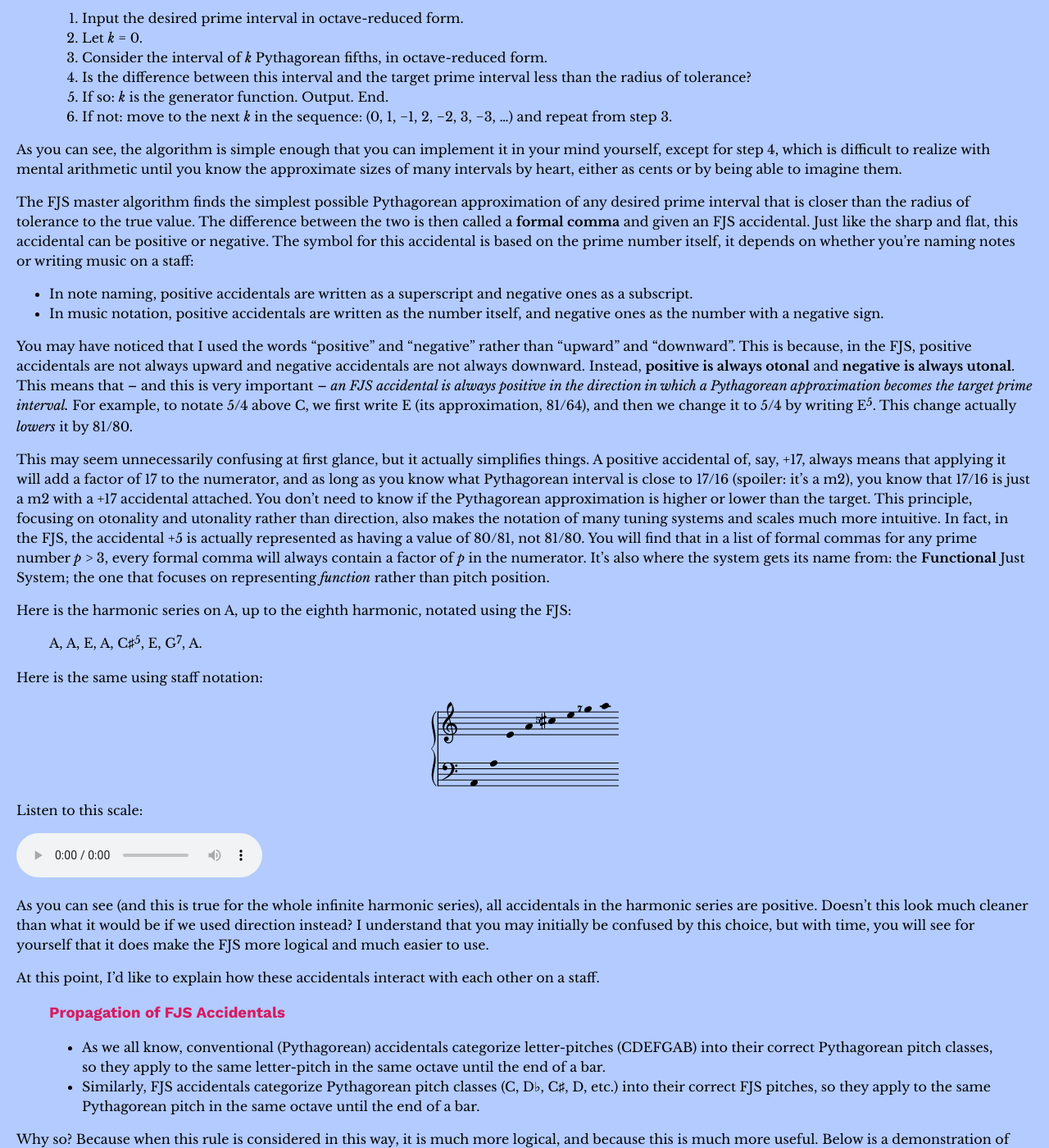
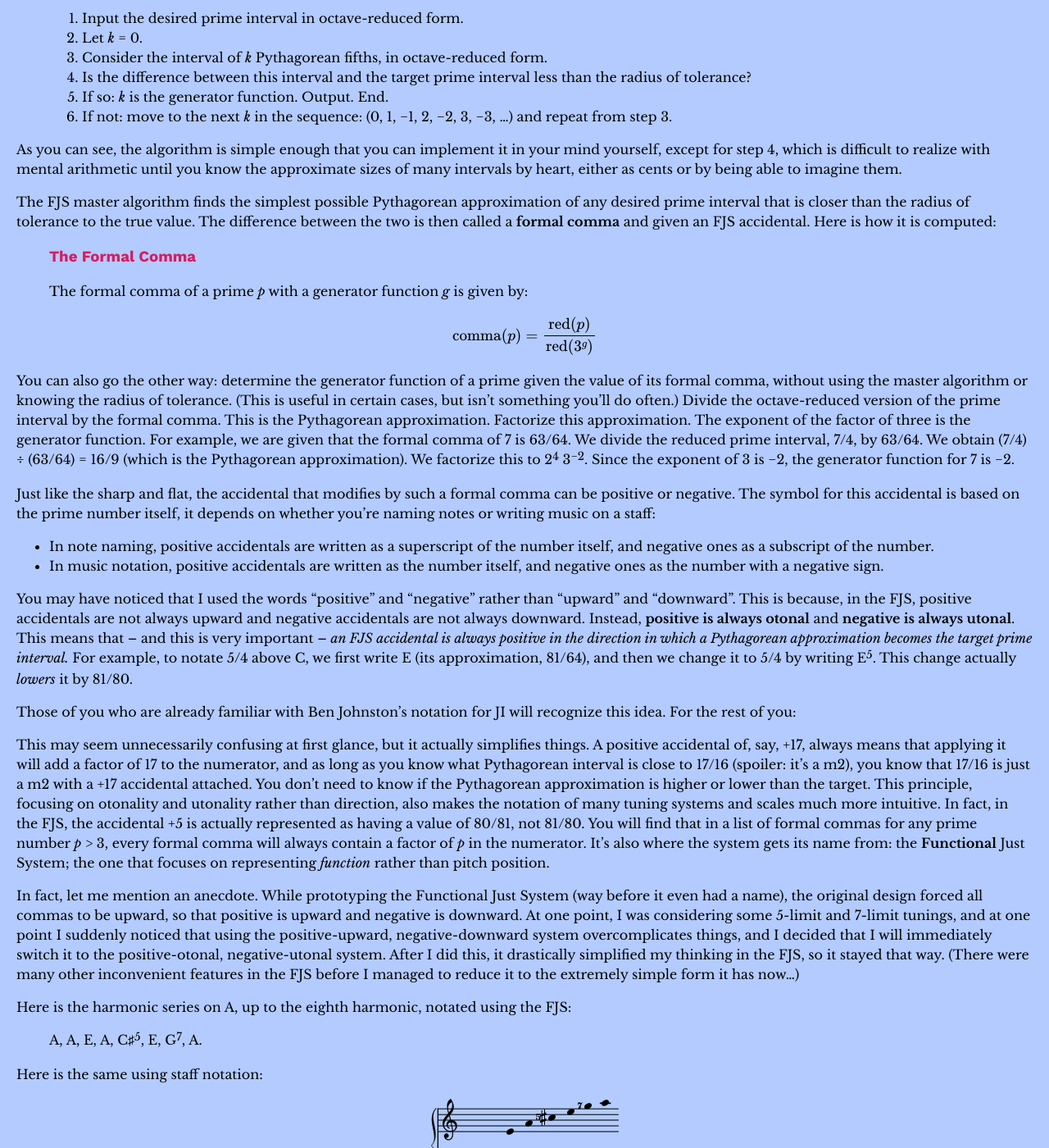
Before and after one commit to misotanni/misotanni.github.io, a Jekyll site: the page built from fjs/en/crash.md, in a window 1280 px wide and 1400 px high, scrolled down 5347 px. Shown: the whole window at 82% size. Built offline with Jekyll 4.4.1, drawn with Linux system fonts in a browser that asks for light colours; our own code applies the rules of GitHub Pages for plain Markdown files; formulas are drawn with MathJax 3; some of the changed text lies outside the part shown.

Commit message:
some changes and simplifications

```diff
--- a/fjs/en/crash.md
+++ b/fjs/en/crash.md
@@ -178,14 +178,28 @@
 
 As you can see, the algorithm is simple enough that you can implement it in your mind yourself, except for step 4, which is difficult to realize with mental arithmetic until you know the approximate sizes of many intervals by heart, either as cents or by being able to imagine them.
 
-The FJS master algorithm finds the simplest possible Pythagorean approximation of any desired prime interval that is closer than the radius of tolerance to the true value. The difference between the two is then called a **formal comma** and given an FJS accidental. Just like the sharp and flat, this accidental can be positive or negative. The symbol for this accidental is based on the prime number itself, it depends on whether you're naming notes or writing music on a staff:
+The FJS master algorithm finds the simplest possible Pythagorean approximation of any desired prime interval that is closer than the radius of tolerance to the true value. The difference between the two is then called a **formal comma** and given an FJS accidental. Here is how it is computed:
 
-- In note naming, positive accidentals are written as a superscript and negative ones as a subscript.
+> ### The Formal Comma
+>
+> The formal comma of a prime *p* with a generator function *g* is given by:
+>
+> $$\text{comma} (p)=\frac{\text{red} (p)}{\text{red} (3^g)}$$
+
+You can also go the other way: determine the generator function of a prime given the value of its formal comma, without using the master algorithm or knowing the radius of tolerance. (This is useful in certain cases, but isn't something you'll do often.) Divide the octave-reduced version of the prime interval by the formal comma. This is the Pythagorean approximation. Factorize this approximation. The exponent of the factor of three is the generator function. For example, we are given that the formal comma of 7 is 63/64. We divide the reduced prime interval, 7/4, by 63/64. We obtain (7/4) ÷ (63/64) = 16/9 (which is the Pythagorean approximation). We factorize this to 2<sup>4</sup> 3<sup>−2</sup>. Since the exponent of 3 is −2, the generator function for 7 is −2.
+
+Just like the sharp and flat, the accidental that modifies by such a formal comma can be positive or negative. The symbol for this accidental is based on the prime number itself, it depends on whether you're naming notes or writing music on a staff:
+
+- In note naming, positive accidentals are written as a superscript of the number itself, and negative ones as a subscript of the number.
 - In music notation, positive accidentals are written as the number itself, and negative ones as the number with a negative sign.
 
 You may have noticed that I used the words "positive" and "negative" rather than "upward" and "downward". This is because, in the FJS, positive accidentals are not always upward and negative accidentals are not always downward. Instead, **positive is always otonal** and **negative is always utonal**. This means that – and this is very important – *an FJS accidental is always positive in the direction in which a Pythagorean approximation becomes the target prime interval.* For example, to notate 5/4 above C, we first write E (its approximation, 81/64), and then we change it to 5/4 by writing E<sup>5</sup>. This change actually *lowers* it by 81/80.
 
+Those of you who are already familiar with Ben Johnston's notation for JI will recognize this idea. For the rest of you:
+
 This may seem unnecessarily confusing at first glance, but it actually simplifies things. A positive accidental of, say, +17, always means that applying it will add a factor of 17 to the numerator, and as long as you know what Pythagorean interval is close to 17/16 (spoiler: it's a m2), you know that 17/16 is just a m2 with a +17 accidental attached. You don't need to know if the Pythagorean approximation is higher or lower than the target. This principle, focusing on otonality and utonality rather than direction, also makes the notation of many tuning systems and scales much more intuitive. In fact, in the FJS, the accidental +5 is actually represented as having a value of 80/81, not 81/80. You will find that in a list of formal commas for any prime number *p* > 3, every formal comma will always contain a factor of *p* in the numerator. It's also where the system gets its name from: the **Functional** Just System; the one that focuses on representing *function* rather than pitch position.
+
+In fact, let me mention an anecdote. While prototyping the Functional Just System (way before it even had a name), the original design forced all commas to be upward, so that positive is upward and negative is downward. At one point, I was considering some 5-limit and 7-limit tunings, and at one point I suddenly noticed that using the positive-upward, negative-downward system overcomplicates things, and I decided that I will immediately switch it to the positive-otonal, negative-utonal system. After I did this, it drastically simplified my thinking in the FJS, so it stayed that way. (There were many other inconvenient features in the FJS before I managed to reduce it to the extremely simple form it has now...)
 
 Here is the harmonic series on A, up to the eighth harmonic, notated using the FJS:
 
@@ -219,23 +233,9 @@
 
 One more note: the FJS also allows interval names to include these superscripts and subscripts. This, in fact, is how JI ratios are formally named using the FJS. For example, 5/4 is written in the FJS as M3<sup>5</sup>. This means that it will be E<sup>5</sup> above C, or A<sup>5</sup> above F, or B<sup>5</sup> above G, etc.
 
-OK, that's all you need to know to notate the prime intervals. Below are a few more techniques. The radius of tolerance is not needed in these; the only place where the FJS uses the radius of tolerance is in the master algorithm.
+OK, that's all you need to know to notate the prime intervals. Below is one more technique. The radius of tolerance is not needed anymore; the only place where the FJS uses the radius of tolerance is in the master algorithm, in computing the generator function of a prime.
 
-> ### The Formal Comma
->
-> The formal comma of a prime *p* with a generator function *g* is given by:
->
-> $$\text{comma} (p)=\frac{\text{red} (p)}{\text{red} (3^g)}$$
-
-> ### FJS Technique \#3: To find the generator function of a prime given the value of the formal comma, without using the master algorithm.
->
-> 1. Divide the octave-reduced version of the prime interval by the formal comma. This is the Pythagorean approximation.
-> 2. Factorize this approximation.
-> 3. The exponent of the factor of three is the generator function.
->
-> **Example:** We are given that the formal comma of 7 is 63/64. We divide the reduced prime interval, 7/4, by 63/64. We obtain (7/4) ÷ (63/64) = 16/9 (which is the Pythagorean approximation). We factorize this to 2<sup>4</sup> 3<sup>−2</sup>. Since the exponent of 3 is −2, the generator function for 7 is −2.
-
-> ### FJS Technique \#4: To convert any arbitrary otonal prime interval into its FJS representation.
+> ### FJS Technique \#3: To convert any arbitrary otonal prime interval into its FJS representation.
 >
 > 1. Compute the generator function of the prime.
 > 2. Write the interval generated by that number of fifths.
@@ -340,7 +340,7 @@
 
 However, one of the virtues of the FJS is that it can be fully automated. The above methods may rely a little on intuition, and are not very useful for complex intervals. In the case of complex intervals, you can *always* perform the forward and backward conversions using these final two techniques:
 
-> ### FJS Technique \#5: To convert any JI ratio automatically to an FJS representation.
+> ### FJS Technique \#4: To convert any JI ratio automatically to an FJS representation.
 >
 > 1. Factorize the ratio.
 > 2. For every prime *p* greater than 3 with an exponent of α<sub>*p*</sub>, remember the α<sub>*p*</sub> for every *p* and multiply the initial ratio by
@@ -355,7 +355,7 @@
 >
 > **Example:** Let's convert the weak just chromatic semitone, 25/24, into FJS form using this technique. 25/24 = 2<sup>3</sup> 3<sup>−1</sup> 5<sup>2</sup>. Because of 5<sup>2</sup>, remember 2 and multiply by (80/81)<sup>−2</sup>. The result is 2187/2048, which is Pythagorean and converts to A1. Now we add a double +5 (because of the 2) and we get A1<sup>25</sup>.
 
-> ### FJS Technique \#6: To convert any FJS representation automatically into a JI ratio.
+> ### FJS Technique \#5: To convert any FJS representation automatically into a JI ratio.
 >
 > 1. Convert the Pythagorean part of the FJS interval into a Pythagorean ratio.
 > 2. For every otonal accidental *p*, multiply by the formal comma of *p*. If utonal, then divide.
```
